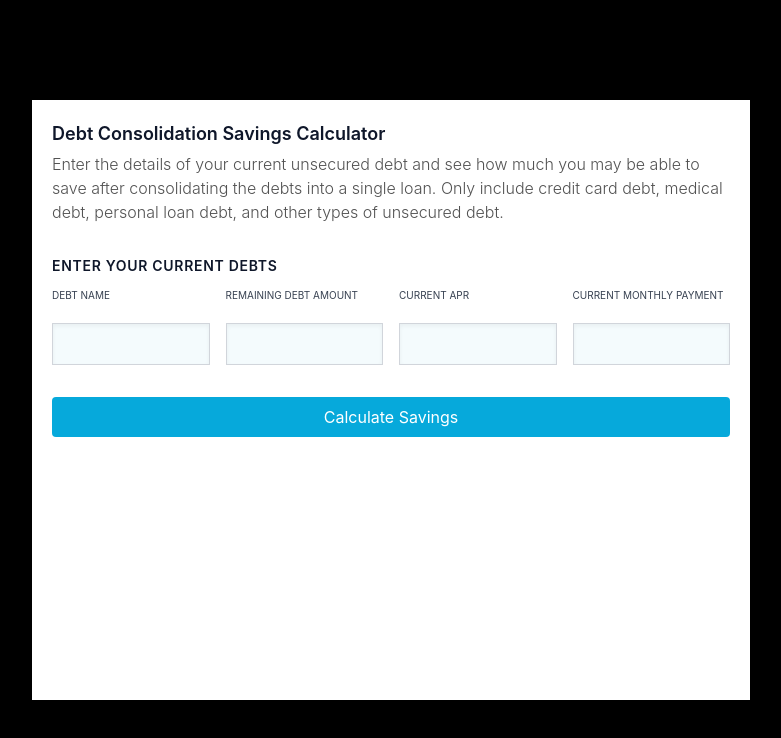
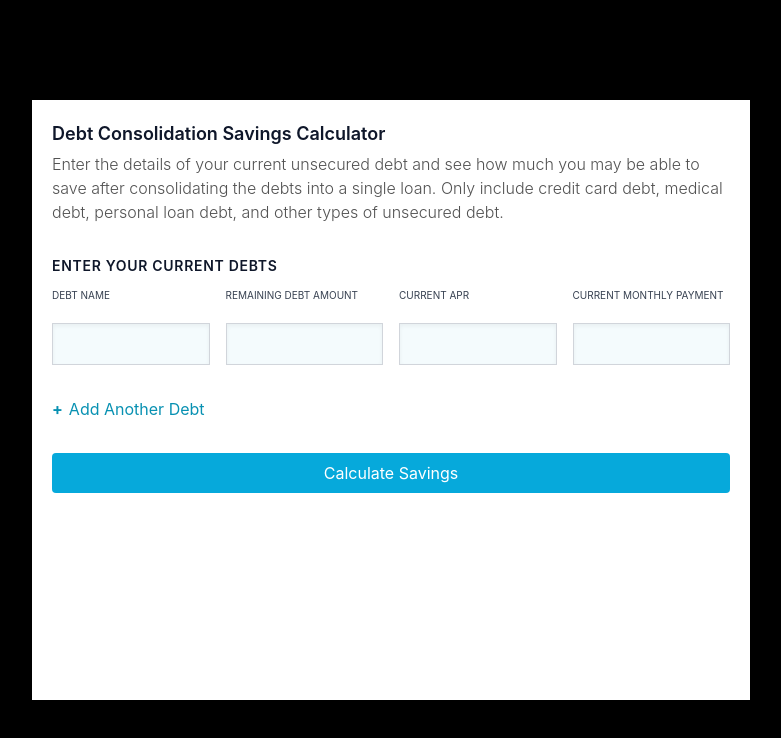
Before and after one commit to imranrehman-it/DebtConsolidation, a React (Create React App) app in the folder debt-consolidation/: page / in a window 1280 px wide. Shown: the top 738 px of the page, without its empty margins (249-1030 px from the left). Built offline with nearby package versions, Linux system fonts and the light colour scheme.

Commit message:
Add another debt label added on InputForm

```diff
--- a/debt-consolidation/src/components/InputForm/InputForm.js
+++ b/debt-consolidation/src/components/InputForm/InputForm.js
@@ -9,10 +9,10 @@ export const InputForm = () => {
       </h2>
       <div className="flex flex-col gap-2 overflow-y-auto mt-3">
         <div className="grid grid-cols-4 gap-4 ">
-        <InputLabel labelText="DEBT NAME" />
-        <InputLabel labelText="REMAINING DEBT AMOUNT" />
-        <InputLabel labelText="CURRENT APR" />
-        <InputLabel labelText="CURRENT MONTHLY PAYMENT" />
+          <InputLabel labelText="DEBT NAME" />
+          <InputLabel labelText="REMAINING DEBT AMOUNT" />
+          <InputLabel labelText="CURRENT APR" />
+          <InputLabel labelText="CURRENT MONTHLY PAYMENT" />
           <input
             type="number"
             className="p-2 mt-1 w-full bg-[#F4FBFD] border shadow-inner border-gray-300 text-black"
@@ -29,6 +29,12 @@ export const InputForm = () => {
             type="number"
             className="p-2 mt-1 w-full bg-[#F4FBFD] border shadow-inner border-gray-300 text-black"
           />
+          <button
+            className="flex items-center gap-1.5 mt-4 text-base text-semibold text-cyan-600"
+          >
+            <span className="font-bold">+</span>
+            <span>Add Another Debt</span>
+          </button>
         </div>
         <button className="w-full p-2 mt-6 text-base text-white bg-[#06A9DB] rounded">
           Calculate Savings
```
